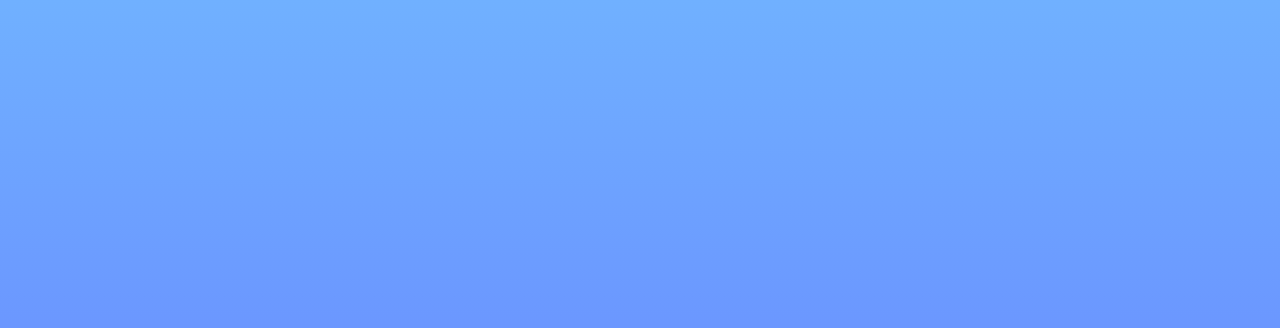
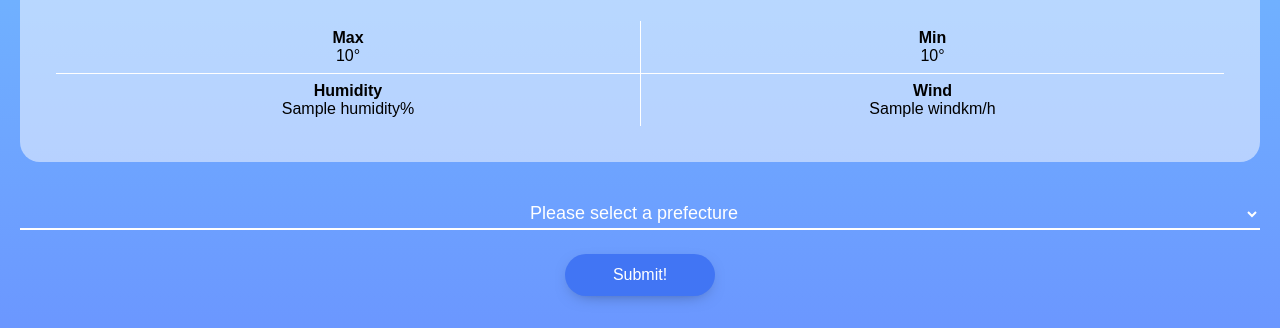
Before and after one commit to ShotaKarato/python-weather-app, a Flask app: template templates/regions.html in a window 1280 px wide. Shown: the part 745-1073 px from the top of the page. Run offline with Flask 2, Linux system fonts and the light colour scheme; the template is opened without the code that fills it: most values are stand-ins (such as "Sample title", 1, 10 or a date in 2020); some web fonts are replaced.

Commit message:
feat: added a feature to display weather of selected location

```diff
--- a/app.py
+++ b/app.py
@@ -60,14 +60,35 @@ def home():
 
   return render_template("index.html", current_weather=current_weather, weather_forecast=weather_forecast)
 
+# route for regions
 @app.route("/regions", methods=["POST", "GET"])
 def regions():
   if request.method == "POST":
+    # assign a variable for selected prefecture
     prefecture = request.form["prefecture"]
-    print(prefecture)
-    return render_template("regions.html", prefectures=prefectures)
+
+    # make api call based on the selected prefecture
+    get_pref_weather = requests.get(f"http://api.openweathermap.org/data/2.5/weather?q={prefecture}&appid={api_key}&units=metric")
+    data = get_pref_weather.json()
+
+    # weather data of selected prefecture
+    pref_weather = {
+    "date": date.today(),
+    "time": datetime.now().strftime("%H"),
+    "location": prefecture,
+    "temp": int(data.get("main").get("temp")),
+    "temp_max": int(data.get("main").get("temp_max")),
+    "temp_min": int(data.get("main").get("temp_min")),
+    "humidity": data.get("main").get("humidity"),
+    "wind": data.get("wind").get("speed"),
+    "description": data.get("weather")[0].get("description"),
+    "icon": data.get("weather")[0].get("icon")[0:2]
+    }
+
+    print(pref_weather, type(pref_weather))
+    return render_template("regions.html", prefectures=prefectures, pref_weather=pref_weather)
   else:
-    return render_template("regions.html", prefectures=prefectures)
+    return render_template("regions.html", prefectures=prefectures, pref_weather="Please select a prefecture")
 
 
 # server setup
--- a/static/scss/styles.scss
+++ b/static/scss/styles.scss
@@ -107,6 +107,47 @@ body {
     font-weight: 400;
     font-size: 2rem;
   }
+  &__selected-pref {
+    margin: 0 0 20px;
+  }
+  &__pref-weather {
+    margin: 0 0 8px;
+  }
+  &__pref-weather-img {
+    width: 60%;
+  }
+  &__selected-pref-temp {
+    margin: 0 0 20px;
+    font-weight: 700;
+    font-size: 4rem;
+  }
+  &__selected-pref-temp sup {
+    font-weight: 400;
+    font-size: 2rem;
+  }
+  &__details {
+    display: grid;
+    grid-template-columns: repeat(2, 1fr);
+    margin: 0 20px 20px;
+    padding: 0;
+    list-style: none;
+  }
+  &__detail {
+    padding: 8px 0;
+    border-bottom: solid 1px #fff;
+  }
+  &__detail:nth-child(even) {
+    border-left: solid 1px #fff;
+  }
+  &__detail:nth-child(3) {
+    border-bottom: none;
+  }
+  &__detail:nth-child(4) {
+    border-bottom: none;
+  }
+  &__detail-title {
+    font-weight: 700;
+  }
 }
 .weather-forecast {
   max-height: 400px;
@@ -168,7 +209,7 @@ body {
   text-align: center;
   // color: #293b5f;
   color: #fff;
-  font-size: 1.6rem;
+  font-size: 1.8rem;
   border: none;
   // border-bottom: solid 2px #293b5f;
   border-bottom: solid 2px #fff;
--- a/templates/index.html
+++ b/templates/index.html
@@ -24,7 +24,7 @@
         <figure class="weather-card__weather-img">
           <img
             src="{{url_for('static', filename='img/' + current_weather.icon + '.png')}}"
-            alt="dummy"
+            alt="weather icon: {{current_weather.description}}"
           />
         </figure>
         <p class="weather-card__temp">{{current_weather.temp}}<sup>°C</sup></p>
--- a/templates/regions.html
+++ b/templates/regions.html
@@ -16,7 +16,41 @@
     </ul>
   </nav>
   <article class="weather-card">
-    <p><i class="fas fa-map-marker-alt mg-b4 mg-r4"></i>TBD</p>
+    {% if not pref_weather.location %}
+    <p><i class="fas fa-map-marker-alt mg-b4 mg-r4"></i>{{pref_weather}}</p>
+    {% else %}
+    <p class="weather-card__selected-pref">
+      <i class="fas fa-map-marker-alt mg-b4 mg-r4"></i>{{pref_weather.location}}
+    </p>
+    <figure class="weather-card__pref-weather">
+      <img
+        src="{{url_for('static', filename='img/' + pref_weather.icon + '.png')}}"
+        alt="weather icon: {{pref_weather.description}}"
+        class="weather-card__pref-weather-img"
+      />
+    </figure>
+    <p class="weather-card__selected-pref-temp">
+      {{pref_weather.temp}}<sup>°C</sup>
+    </p>
+    <ul class="weather-card__details">
+      <li class="weather-card__detail">
+        <p class="weather-card__detail-title">Max</p>
+        <p>{{pref_weather.temp_max}}°</p>
+      </li>
+      <li class="weather-card__detail">
+        <p class="weather-card__detail-title">Min</p>
+        <p>{{pref_weather.temp_min}}°</p>
+      </li>
+      <li class="weather-card__detail">
+        <p class="weather-card__detail-title">Humidity</p>
+        <p>{{pref_weather.humidity}}%</p>
+      </li>
+      <li class="weather-card__detail">
+        <p class="weather-card__detail-title">Wind</p>
+        <p>{{pref_weather.wind}}km/h</p>
+      </li>
+    </ul>
+    {% endif %}
   </article>
   <form action="#" method="post">
     <select name="prefecture" id="prefecture" class="location-select">
```
Also changed, not shown: static/css/styles.css (+1 -1 lines).
